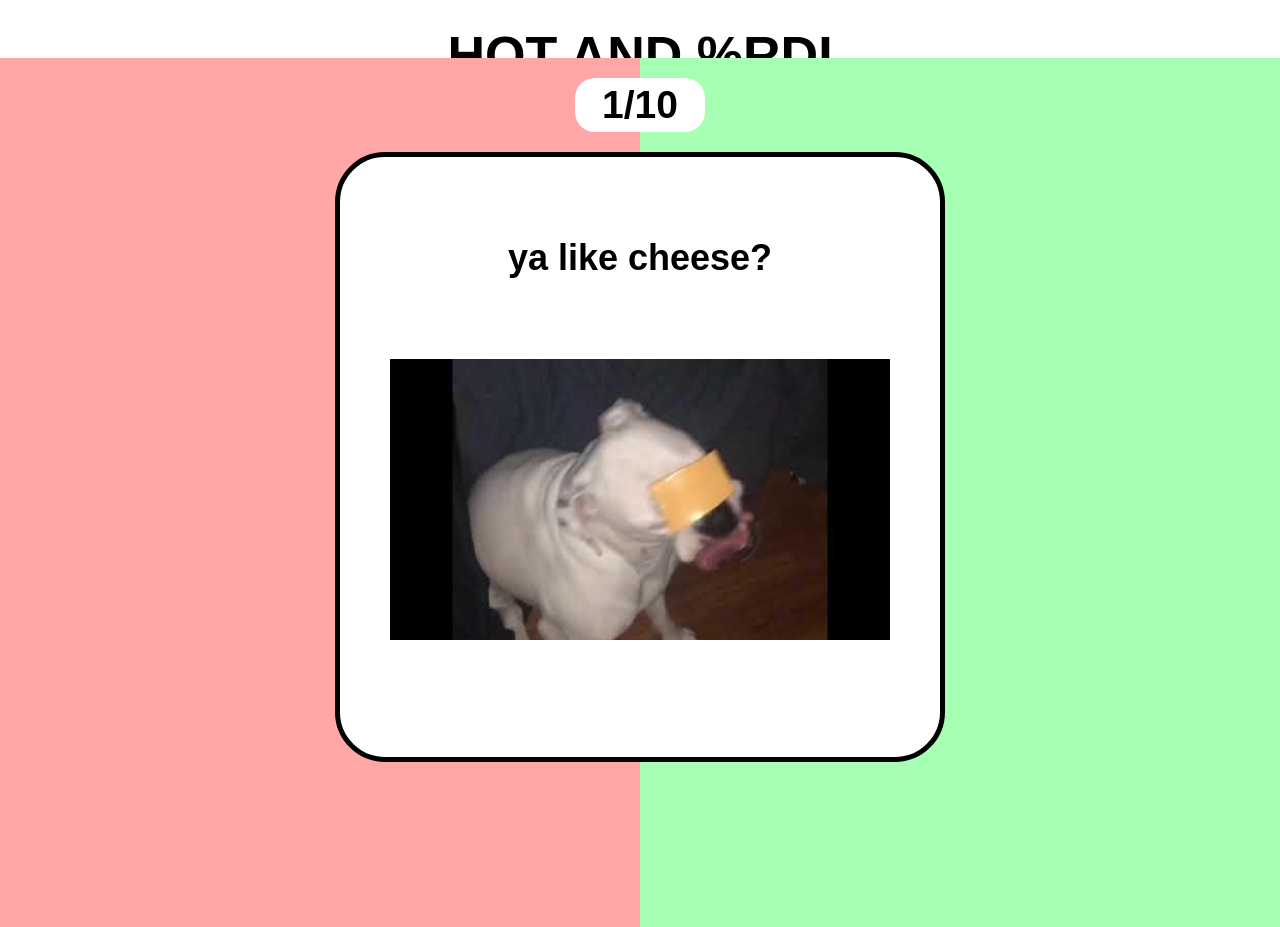
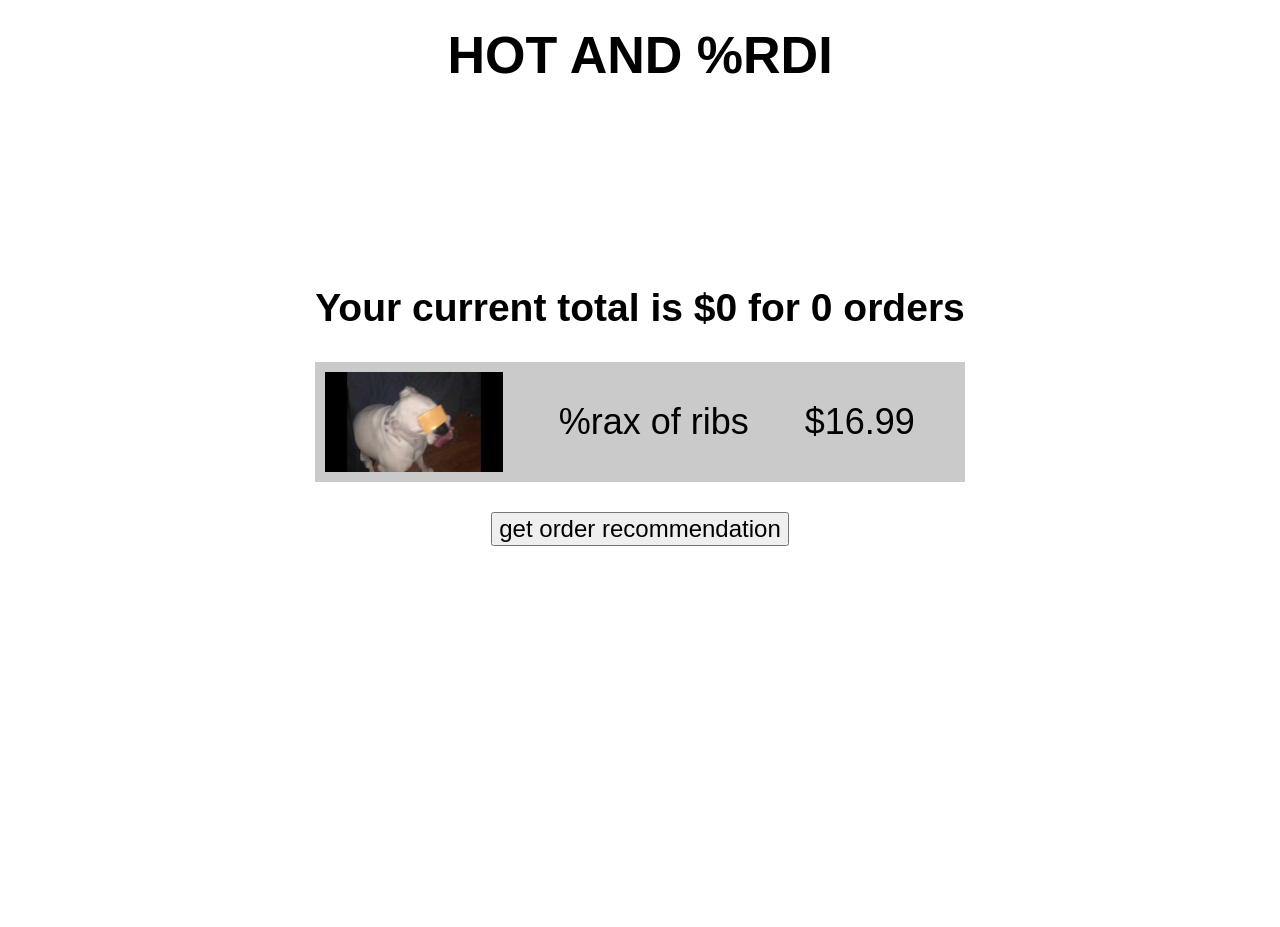
Before and after one commit to edmondywen/hack-kitchen, a React (Create React App) app in the folder challenge-2/hot-and-rdi-to-go/: page / in a window 1280 px wide. After the commit the page ends 800 px from the top, so only its background shows below. Built offline with nearby package versions, Linux system fonts and the light colour scheme; a web font is replaced by a local one.

Commit message:
add party page

```diff
--- a/challenge-2/hot-and-rdi-to-go/src/App.js
+++ b/challenge-2/hot-and-rdi-to-go/src/App.js
@@ -1,5 +1,6 @@
 import logo from './logo.svg';
 import './App.css';
+import PartyPage from "./pages/PartyPage.js";
 import QuestionPage from "./pages/QuestionPage.js";
 import ResultPage from "./pages/ResultPage.js";
 import cheese from "./img/cheeseq.jpeg";
@@ -8,7 +9,7 @@ function App() {
   return (
     <div className="App">
       <h1 className="App-header">HOT AND %RDI</h1>
-      <QuestionPage />
+      <PartyPage />
     </div>
   );
 }
--- /dev/null
+++ b/challenge-2/hot-and-rdi-to-go/src/pages/PartyPage.css
@@ -0,0 +1,18 @@
+.item {
+    background-color: rgb(202, 202, 202);
+    display: flex;
+    flex-direction: row;
+    padding: 10px 50px 10px 10px;
+    height: 100px;
+    justify-content: space-between;
+    font-size: 36px;
+}
+
+p {
+    align-self: center;
+}
+
+.recommend-button {
+    font-size: 24px;
+    margin-top: 30px;
+}
--- a/challenge-2/hot-and-rdi-to-go/src/pages/PartyPage.js
+++ b/challenge-2/hot-and-rdi-to-go/src/pages/PartyPage.js
@@ -1,11 +1,36 @@
 import React, { useState } from "react";
+import cheese from "../img/cheeseq.jpeg";
+import "./PartyPage.css";
 
 export default function PartyPage(props) {
   const [total, setTotal] = useState(0);
   const [numOrders, setNumOrders] = useState(0);
+
+  const items = () => {
+    ["ribs"].map(name => {
+      return (
+        <div className="item">
+          <img src={cheese}></img>
+          <p>%rax of ribs</p>
+          <p>$16.99</p>
+        </div>
+      );
+    })
+  }
+
   return (
     <div>
-      Your current party's total is ${total} for {numOrders}
+      <h2>Your current total is ${total} for {numOrders} orders</h2>
+      {/*items*/}
+        <div className="item">
+          <img src={cheese}></img>
+          <p>%rax of ribs</p>
+          <p>$16.99</p>
+        </div>
+      <button className="recommend-button">get order recommendation</button>
     </div>
   );
 }
+
+
+/* name, price, image */
```
